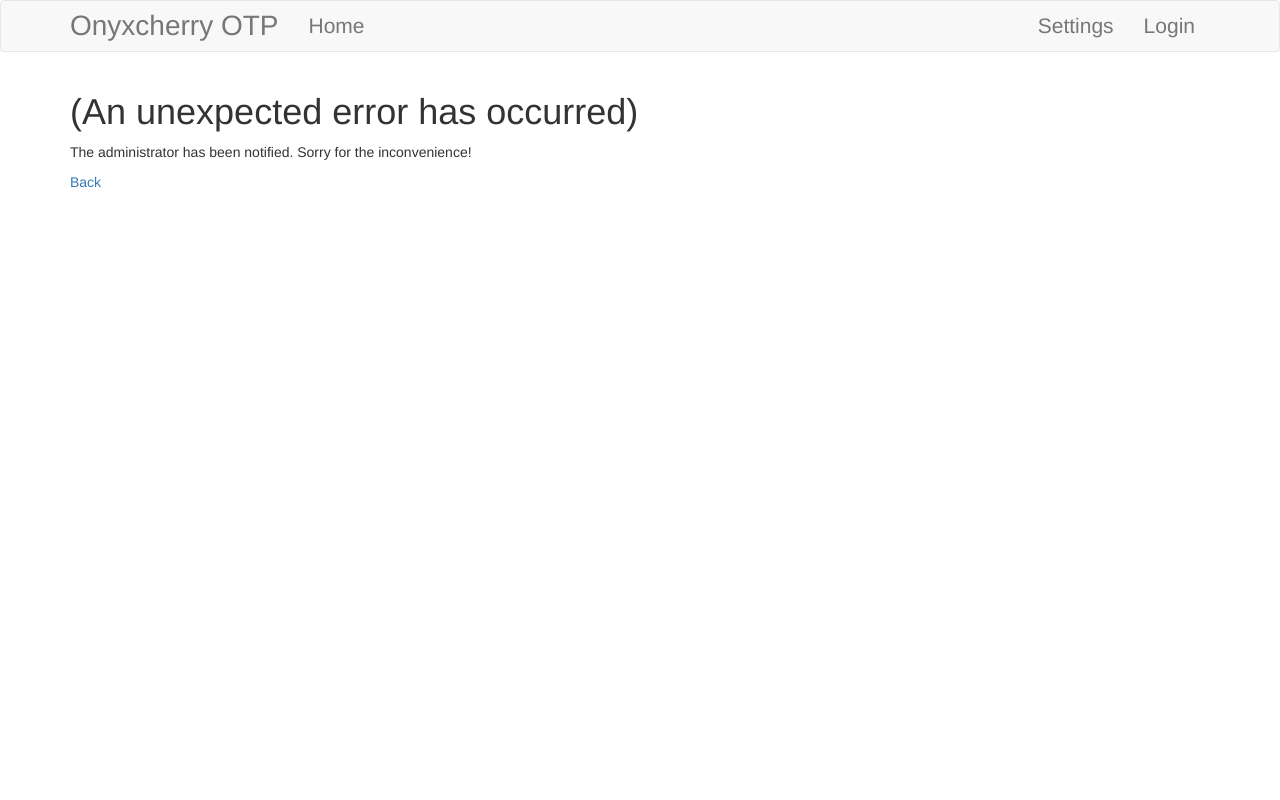
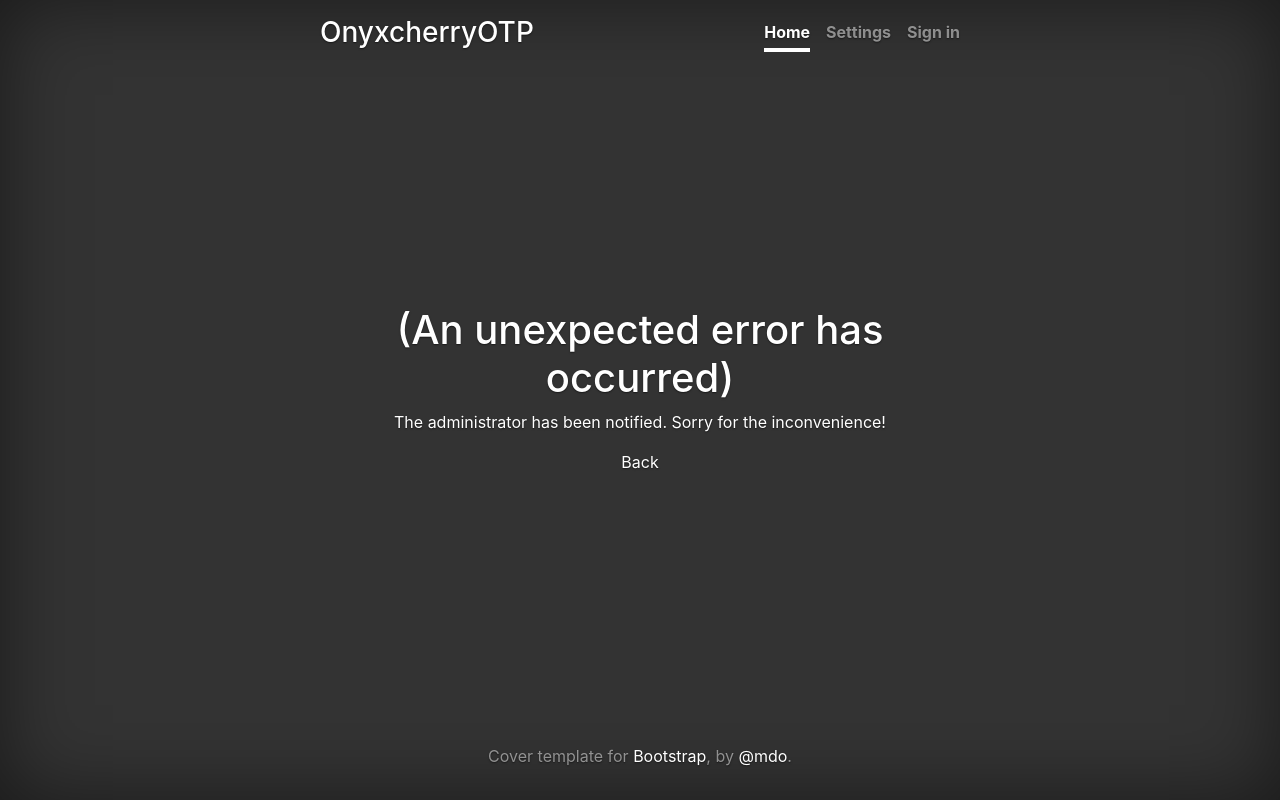
Before and after one commit to onyxcherry/OnyxcherryOTP, a Flask app: template app/templates/errors/500.html in a window 1280 px wide. Run offline with Flask 2, Linux system fonts and the light colour scheme; the template is opened without the code that fills it: most values are stand-ins (such as "Sample title", 1, 10 or a date in 2020); some libraries are stand-ins or nearby versions.

Commit message:
Fix error handling

```diff
--- a/app/__init__.py
+++ b/app/__init__.py
@@ -1,5 +1,5 @@
 from config import Config
-from flask import Flask, current_app, request
+from flask import Flask, current_app, render_template, request
 from flask_babel import Babel
 from flask_babel import lazy_gettext as _l
 from flask_bcrypt import Bcrypt
@@ -31,6 +31,15 @@ babel = Babel()
 csrf = CSRFProtect()
 
 
+def page_not_found(e):
+    return render_template("errors/404.html"), 404
+
+
+def internal_error(e):
+    db.session.rollback()
+    return render_template("errors/500.html"), 500
+
+
 def create_app(config_class=Config):
     app = Flask(__name__)
     app.config.from_object(config_class)
@@ -50,6 +59,9 @@ def create_app(config_class=Config):
     from app.errors import bp as errors_bp
 
     app.register_blueprint(errors_bp)
+
+    app.register_error_handler(404, page_not_found)
+    app.register_error_handler(500, internal_error)
 
     from app.auth import bp as auth_bp
 
--- a/app/errors/__init__.py
+++ b/app/errors/__init__.py
@@ -1,3 +1,5 @@
 from flask import Blueprint
 
 bp = Blueprint("errors", __name__)
+
+from app.errors import handlers
--- a/app/templates/errors/500.html
+++ b/app/templates/errors/500.html
@@ -1,7 +1,7 @@
-{% extends "base.html" %}
+{% extends "index2.html" %}
 
-{% block app_content %}
-    <h1>{{ '(An unexpected error has occurred)' }}</h1>
-    <p>{{ _('The administrator has been notified. Sorry for the inconvenience!') }}</p>
-    <p><a href="{{ url_for('index') }}">{{ _('Back') }}</a></p>
+{% block content %}
+<h1>{{ '(An unexpected error has occurred)' }}</h1>
+<p>{{ _('The administrator has been notified. Sorry for the inconvenience!') }}</p>
+<p><a href="{{ url_for('main.index') }}">{{ _('Back') }}</a></p>
 {% endblock %}
--- a/app/templates/index2.html
+++ b/app/templates/index2.html
@@ -28,7 +28,7 @@
           {% if current_user.is_anonymous %}
           <a class="nav-link" href="{{ url_for('auth.login') }}">{{ _('Sign in') }}</a>
           {% else %}
-          <a class="nav-link" href="{{ url_for('auth.logout') }}">{{ _('Log out') }}</a>
+          <a class="nav-link" href="{{ url_for('auth.logout') }}">{{ _('Logout') }}</a>
           {% endif %}
         </nav>
       </div>
```
Also changed, not shown: app/templates/errors/404.html (+4 -4 lines), app/translations/pl/LC_MESSAGES/messages.po.
